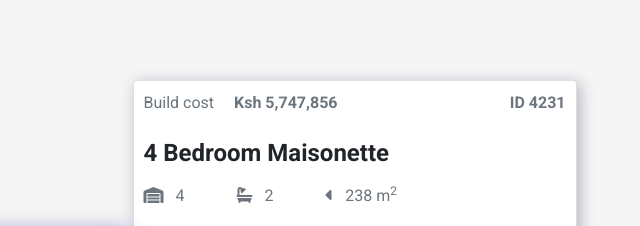
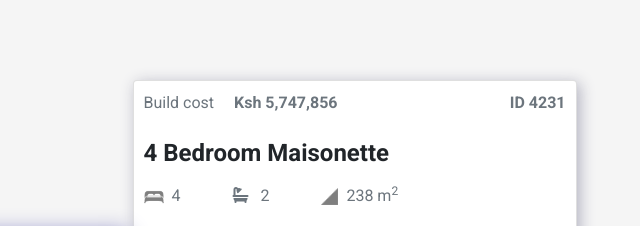
Before and after one commit to AbukoS/Inuua_task, a plain HTML site: page index.html in a window 1280 px wide. Shown: the top 226 px of the page, 563-1203 px from the left. Drawn offline with nearby package versions, Linux system fonts and the light colour scheme.

Commit message:
Added Icons

```diff
--- a/index.html
+++ b/index.html
@@ -24,9 +24,12 @@
         </p>
         <h4 class="mt-4 title"><b>4 Bedroom Maisonette</b></h4>
         <p class="mt-3 text-muted">
-          <span class="mr-5"><i class="fas fa-warehouse mr-2"></i> 4</span>
+          <span class="mr-5">
+            <img src="./assets/bed.png" class="custom-icon mr-2">4</span>
           <span class="mr-5"><i class="fas fa-bath mr-2"></i> 2</span>
-          <span ><i class="fas fa-caret-left mr-2"></i> 238 m<sup>2</sup></span>
+          <span >
+            <img src="./assets/area.png" class="custom-icon-area mr-2">238 m<sup>2</sup>
+          </span>
         </p>
         <h4 class="text-muted mt-5 additonal">ADD ADDITIONAL MODULE <i class="fas fa-info-circle ml-3"></i></h4>
         <input type="text" list="data-list" placeholder="Select">
--- a/styles/main.scss
+++ b/styles/main.scss
@@ -19,7 +19,7 @@ body {
 
 .container {
   margin-top: 5em;
-  @include flexCenter()
+  @include flexCenter();
 }
 
 .image {
@@ -52,8 +52,18 @@ body {
   width: 40%;
   .details {
     padding: 10px;
-    .additonal{
+    .additonal {
       font-size: 20px;
+    }
+    .custom-icon {
+      width: 20px;
+      height: 20px;
+      opacity: .5;
+    }
+    .custom-icon-area {
+      width: 17px;
+      height: 17px;
+      opacity: .5;
     }
   }
   ul li {
@@ -81,7 +91,7 @@ body {
     background-color: rgb(16, 8, 34);
     border: none;
     outline: none;
-    &:hover{
+    &:hover {
       background-color: rgb(34, 34, 63);
     }
   }
@@ -92,7 +102,7 @@ body {
     height: 500px;
     width: 100%;
     background-size: 250%;
-		.buys{
+    .buys {
       width: 45%;
     }
   }
@@ -100,7 +110,7 @@ body {
     width: 100%;
   }
   .details {
-    .title{
+    .title {
       font-size: 40px;
     }
   }
@@ -111,7 +121,7 @@ body {
     height: 500px;
     width: 100%;
     background-size: 250%;
-		.buys{
+    .buys {
       width: 60%;
     }
   }
@@ -119,7 +129,7 @@ body {
     width: 100%;
   }
   .details {
-    .title{
+    .title {
       font-size: 30px;
     }
     h4 {
@@ -141,7 +151,7 @@ body {
     width: 70%;
   }
   .details {
-    .title{
+    .title {
       font-size: 25px;
     }
     h4 {
@@ -166,7 +176,7 @@ body {
     width: 100%;
   }
   .details {
-    .title{
+    .title {
       font-size: 25px;
     }
     h4 {
@@ -191,7 +201,7 @@ body {
     width: 100%;
   }
   .details {
-    .title{
+    .title {
       font-size: 25px;
     }
     h4 {
@@ -217,7 +227,7 @@ body {
     width: 100%;
   }
   .details {
-    .title{
+    .title {
       font-size: 27px;
     }
     h4 {
@@ -243,7 +253,7 @@ body {
     width: 100%;
   }
   .details {
-    .title{
+    .title {
       font-size: 25px;
     }
     h4 {
@@ -268,7 +278,7 @@ body {
     width: 100%;
   }
   .details {
-    .title{
+    .title {
       font-size: 20px;
     }
     h4 {
```
Also changed, not shown: assets/area.png (added), assets/bed.png (added), styles/main.css, 1 other file. Lines whose indentation alone changed are shown as unchanged.
